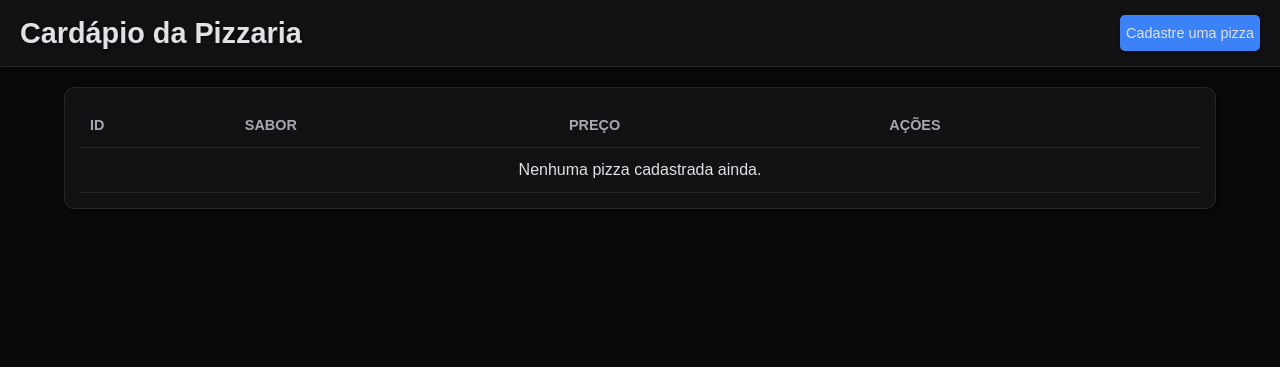
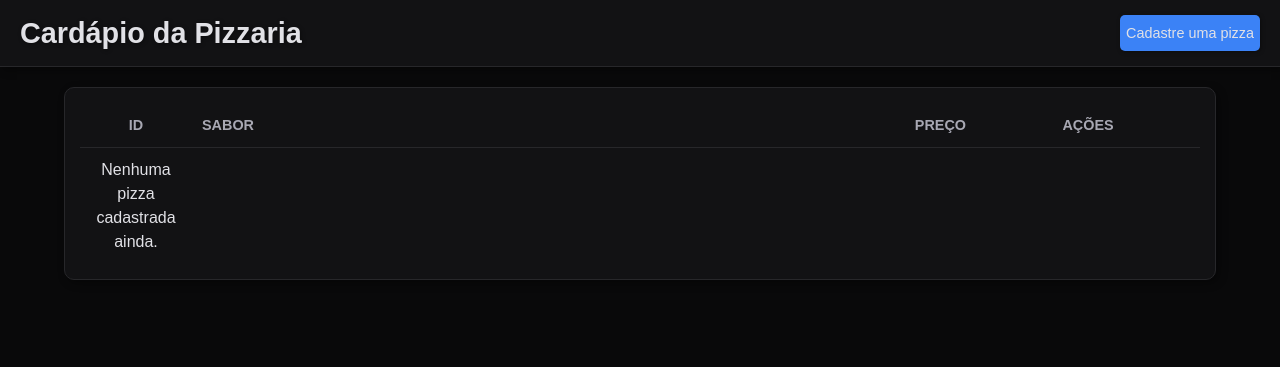
Before and after one commit to GabrielCarvalhoSouza/crud-php, a PHP site: page / in a window 1280 px wide. Shown: the top 367 px of the page. Run offline with PHP 8.4, Linux system fonts and the light colour scheme; data that the repository does not hold is empty; some libraries are stand-ins or nearby versions.

Commit message:
table css v2

```diff
--- a/src/Index.php
+++ b/src/Index.php
@@ -20,7 +20,7 @@ try {
     <meta charset="UTF-8">
     <meta name="viewport" content="width=device-width, initial-scale=1.0">
     <link rel="stylesheet" href="styles/style.css">
-    <title>Menu de Pizzaria</title>
+    <title>Cardápio da Pizzaria</title>
 </head>
 <body>
         <header>
@@ -43,6 +43,7 @@ try {
                     <button id="btn--closeflash-message">X</button>
                 </div>
                 <?php endif; ?>
+                <div class="table-container">
                     <table>
                         <thead>
                             <tr>
@@ -59,11 +60,11 @@ try {
                                     <td> <?php echo htmlspecialchars($pizza['flavor'], ENT_QUOTES, 'UTF-8'); ?> </td>
                                     <td> R$ <?php echo htmlspecialchars($pizza['price'], ENT_QUOTES, 'UTF-8'); ?> </td>
                                     <td>
+                                        <a class="btn btn-update" href="update.php?id=<?php echo $pizza['id']; ?>">Atualizar</a>
                                         <form action="delete.php" method="post">
                                             <input type="hidden" name="id" value="<?php echo $pizza['id']; ?>">
-                                        <button type="submit">Excluir</button>
+                                            <button class="btn btn-delete" type="submit">Excluir</button>
                                         </form>
-                                    <a href="update.php?id=<?php echo $pizza['id']; ?>">Atualizar</a>
                                     </td>
                                 </tr>
                             <?php endforeach; ?>
@@ -74,6 +75,7 @@ try {
                             <?php endif; ?>
                         </tbody>
                     </table>
+                </div>
             </div>
         </main>
     <script>
--- a/src/styles/style.css
+++ b/src/styles/style.css
@@ -15,6 +15,9 @@
 
   --color-success: #04d361;
   --color-error: #f75a68;
+  --color-warning: #f59e0b;
+  --color-warning-hover: #d97706;
+  --text-on-warning: #09090b;
 
   --color-border: #27272a;
   --color-table-stripe: #18181b;
@@ -89,7 +92,16 @@ main {
 
 table {
   width: 100%;
-  border-collapse: collapse;
+  border-spacing: 0;
+}
+
+tr:nth-child(even) {
+  background-color: var(--color-table-stripe);
+}
+
+tr:hover {
+  background-color: rgba(0, 0, 0, 0.25);
+  cursor: pointer;
 }
 
 th,
@@ -106,11 +118,91 @@ th {
   font-size: 0.9em;
 }
 
-tr:nth-child(even) {
-  background-color: var(--color-table-stripe);
+th:nth-child(1) {
+  width: 10%;
+  text-align: center;
 }
 
-tr:hover {
-  background-color: rgba(0, 0, 0, 0.25);
+th:nth-child(2) {
+  width: 50%;
+}
+
+th:nth-child(3) {
+  width: 20%;
+  text-align: right;
+}
+
+th:nth-child(4) {
+  width: 20%;
+  text-align: center;
+}
+
+td:nth-child(1) {
+  text-align: center;
+}
+
+td:nth-child(3) {
+  text-align: right;
+}
+
+th:first-child {
+  border-top-left-radius: 8px;
+}
+
+th:last-child {
+  border-top-right-radius: 8px;
+}
+
+tr:last-child td:first-child {
+  border-bottom-left-radius: 8px;
+}
+
+tr:last-child td:last-child {
+  border-bottom-right-radius: 8px;
+}
+
+tr:last-child td {
+  border-bottom: none;
+}
+
+td:last-child {
+  display: flex;
+  justify-content: flex-end;
+  gap: 10px;
+}
+
+.btn {
+  text-decoration: none;
+  border: none;
+  padding: 8px;
   cursor: pointer;
+  display: inline-flex;
+  align-items: center;
+  justify-content: center;
+  border-radius: 5px;
+  box-shadow: 1px 1px 4px rgba(0, 0, 0, 0.4);
+  min-width: 80px;
+  font-weight: bold;
 }
+
+.btn-update {
+  color: var(--text-on-warning);
+  background-color: var(--color-warning);
+  transition: background-color 0.2s;
+}
+
+.btn-update:hover {
+  color: var(--text-on-warning);
+  background-color: var(--color-warning-hover);
+}
+
+.btn-delete {
+  color: var(--text-primary);
+  background-color: var(--color-error);
+  transition: color 0.2s, background-color 0.2s;
+}
+
+.btn-delete:hover {
+  color: var(--text-on-primary);
+  background-color: var(--color-error);
+}
--- a/src/update.php
+++ b/src/update.php
@@ -96,7 +96,7 @@ $pizza = $result;
     <meta charset="UTF-8">
     <meta name="viewport" content="width=device-width, initial-scale=1.0">
     <link rel="stylesheet" href="styles/style.css">
-    <title>Atualizando a Pizza</title>
+    <title>Atualização da Pizza</title>
 </head>
 <body>
     <header>
```
Lines whose indentation alone changed are shown as unchanged.
